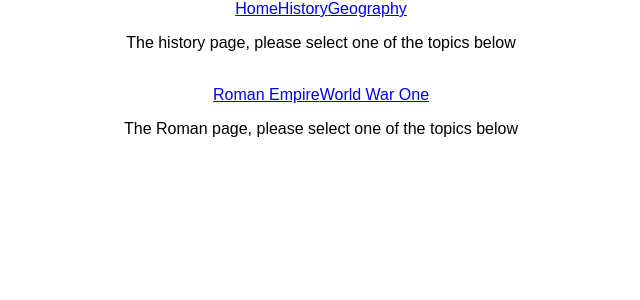
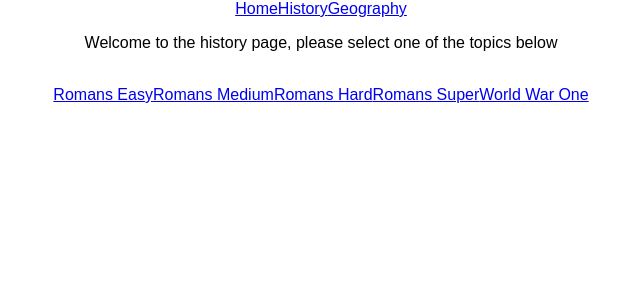
Before and after one commit to RyanG91/new-react-app, a React (Create React App) app: page /history/romans in a window 1280 px wide. Shown: the top 300 px of the page, without its empty margins (319-959 px from the left). Built offline with nearby package versions, Linux system fonts and the light colour scheme.

Commit message:
Small changes to the structure of the app

```diff
--- a/src/components/history/HistoryQuiz.js
+++ b/src/components/history/HistoryQuiz.js
@@ -1,23 +1,26 @@
 import React, { Component } from 'react'
 import { BrowserRouter as Router, Route, Link } from "react-router-dom";
 import '../../stylesheets/App.css';
-import RomanQuiz from './roman/RomanQuiz'
+import RomanEasy from './roman/RomanEasy'
 
 class History extends Component {
     render() {
         return (
             <div>
                 <div>
-                    <p>The history page, please select one of the topics below</p>
+                    <p>Welcome to the history page, please select one of the topics below</p>
                 </div>
                 <Router>
                 <div>
                         <br />
-                            <Link to="/history/romans">Roman Empire</Link>
+                            <Link to="/history/romans_easy">Romans Easy</Link>
+                            <Link to="/history/romans_medium">Romans Medium</Link>
+                            <Link to="/history/romans_hard">Romans Hard</Link>
+                            <Link to="/history/romans_super">Romans Super</Link>
                             <Link to="/history/ww1">World War One</Link>
-                            <Route path="/history/romans" render={(routerProps) => {
+                            <Route path="/history/romans_easy" render={(routerProps) => {
                                 return (
-                                <RomanQuiz />
+                                <RomanEasy />
                                 )
                             }} />
                         <br />
```
Also changed, not shown: src/components/history/roman/RomanEasy.js (renamed from src/components/history/roman/RomanQuiz.js).
